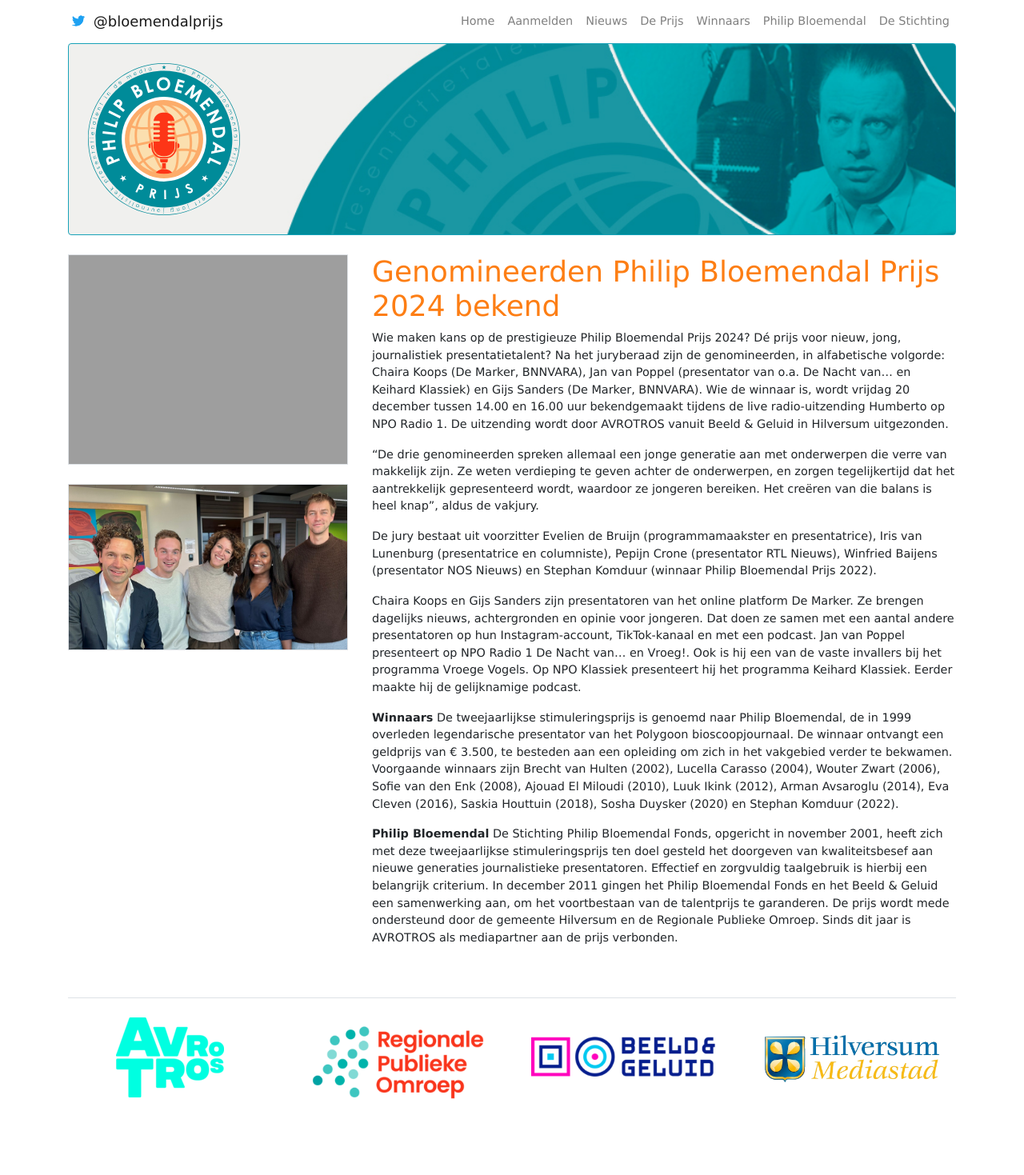
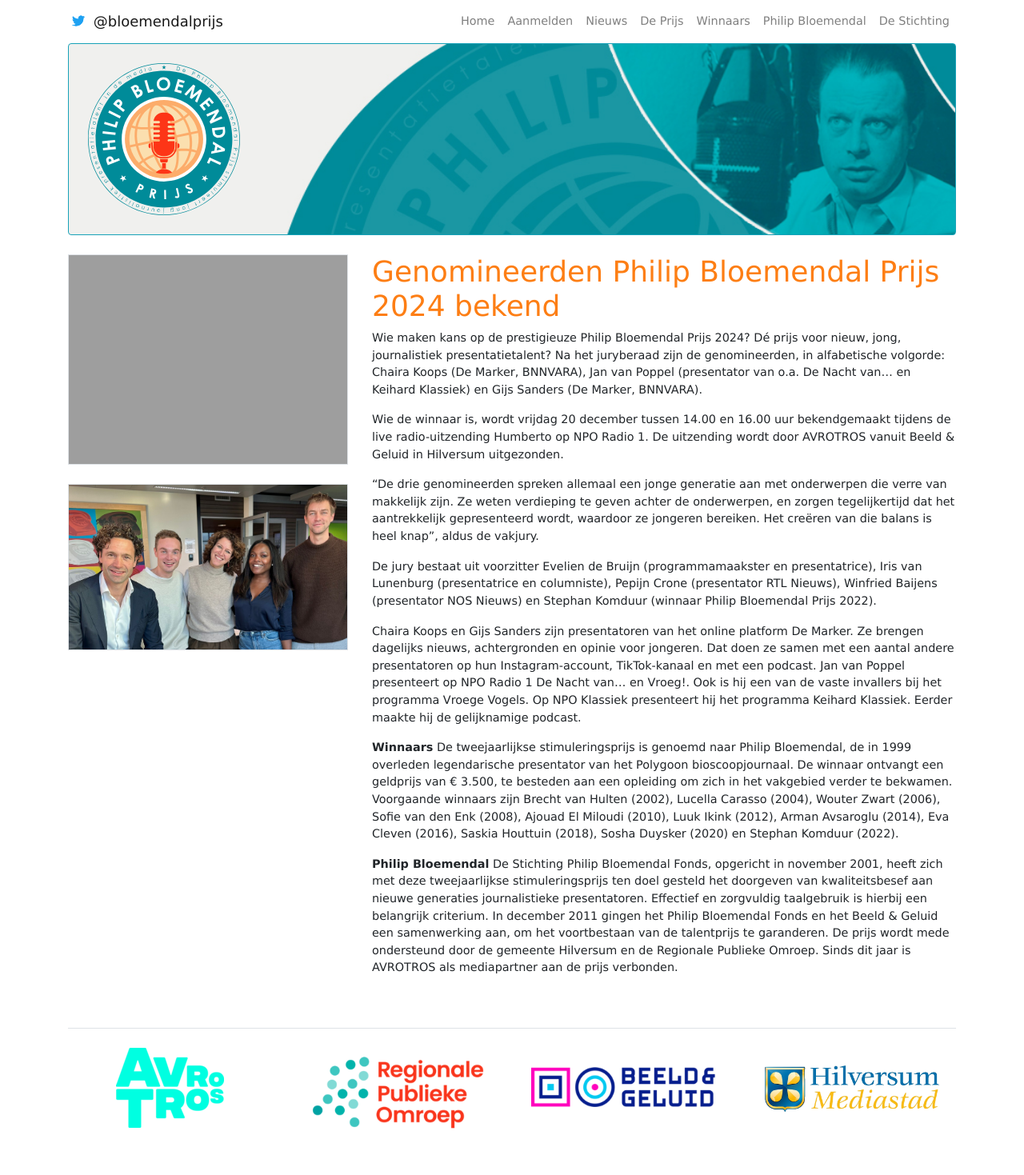
Before and after one commit to bloemendalprijs/bloemendalprijs.github.io, a Jekyll site: the page built from _posts/2024-11-08-genomineerden-philip-bloemendal-prijs-2024-bekend.markdown, in a window 1280 px wide. Shown: the whole page at 80% size. Built offline with Jekyll 4.4.1, drawn with Linux system fonts in a browser that asks for light colours; before the commit the page ends 1432 px from its top, so only the background shows below that.

Commit message:
Move excerpt divider

```diff
--- a/_posts/2024-11-08-genomineerden-philip-bloemendal-prijs-2024-bekend.markdown
+++ b/_posts/2024-11-08-genomineerden-philip-bloemendal-prijs-2024-bekend.markdown
@@ -9,9 +9,11 @@
     van Lunenburg en Winfried Baijens'
 ---
 
-Wie maken kans op de prestigieuze Philip Bloemendal Prijs 2024? Dé prijs voor nieuw, jong, journalistiek presentatietalent? Na het juryberaad zijn de genomineerden, in alfabetische volgorde: Chaira Koops (De Marker, BNNVARA), Jan van Poppel (presentator van o.a. De Nacht van… en Keihard Klassiek) en Gijs Sanders (De Marker, BNNVARA). Wie de winnaar is, wordt vrijdag 20 december tussen 14.00 en 16.00 uur bekendgemaakt tijdens de live radio-uitzending Humberto op NPO Radio 1. De uitzending wordt door AVROTROS vanuit Beeld & Geluid in Hilversum uitgezonden.
+Wie maken kans op de prestigieuze Philip Bloemendal Prijs 2024? Dé prijs voor nieuw, jong, journalistiek presentatietalent? Na het juryberaad zijn de genomineerden, in alfabetische volgorde: Chaira Koops (De Marker, BNNVARA), Jan van Poppel (presentator van o.a. De Nacht van… en Keihard Klassiek) en Gijs Sanders (De Marker, BNNVARA).
 
 <!--more-->
+
+Wie de winnaar is, wordt vrijdag 20 december tussen 14.00 en 16.00 uur bekendgemaakt tijdens de live radio-uitzending Humberto op NPO Radio 1. De uitzending wordt door AVROTROS vanuit Beeld & Geluid in Hilversum uitgezonden.
 
 “De drie genomineerden spreken allemaal een jonge generatie aan met onderwerpen die verre van makkelijk zijn. Ze weten verdieping te geven achter de onderwerpen, en zorgen tegelijkertijd dat het aantrekkelijk gepresenteerd wordt, waardoor ze jongeren bereiken. Het creëren van die balans is heel knap”, aldus de vakjury.
 
```
